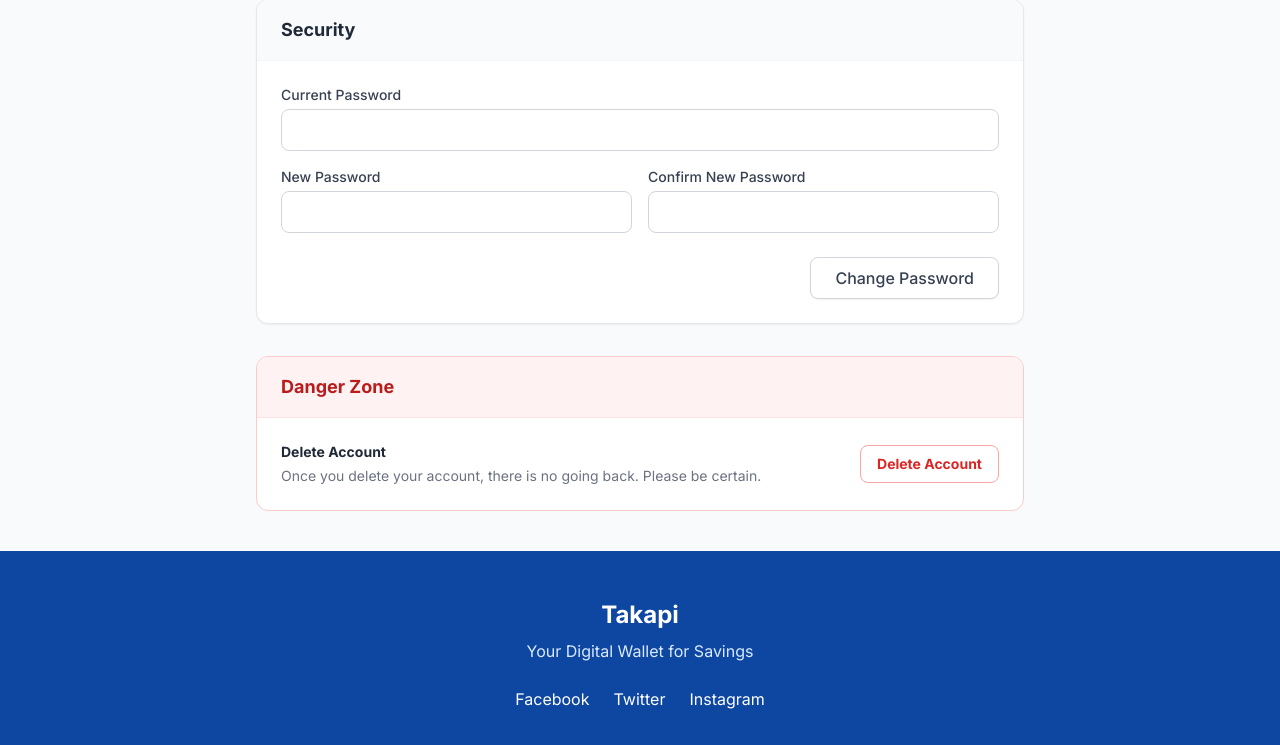
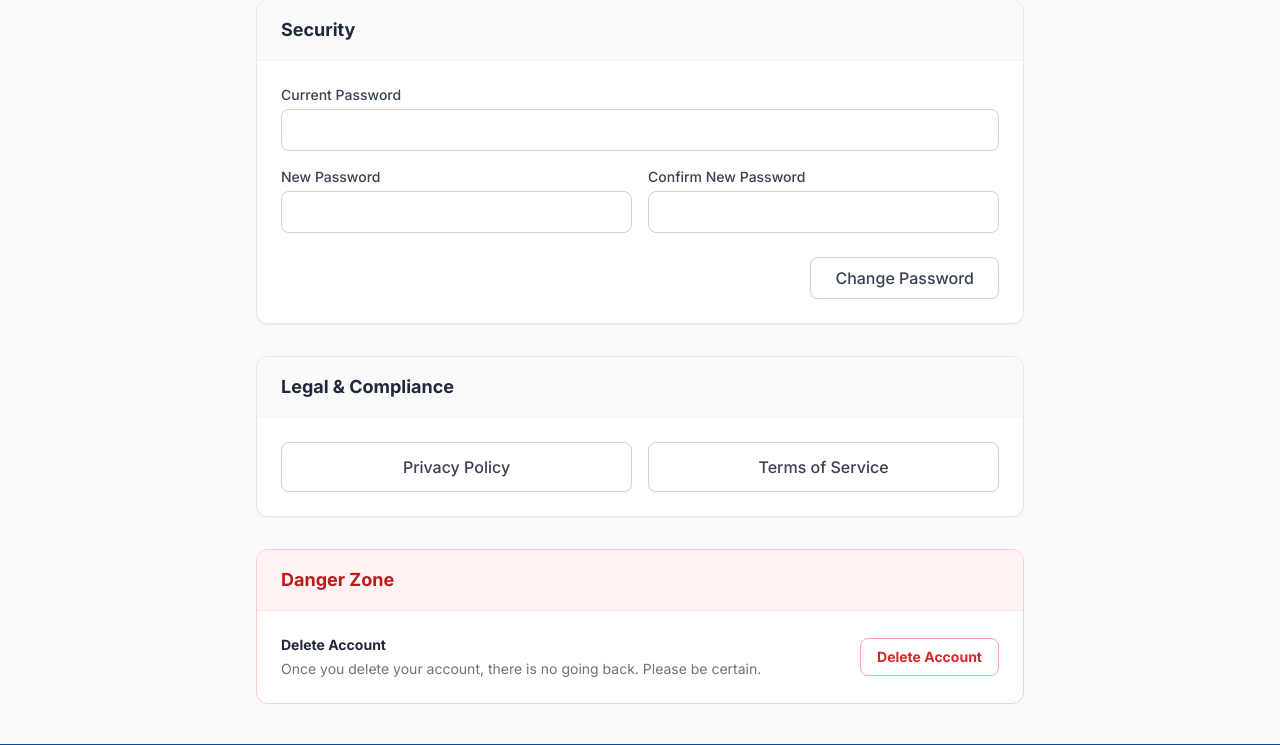
Before and after one commit to GReturn/Takapi, a Django app: template apps/user/templates/user-profile.html in a window 1280 px wide. Shown: the part 840-1585 px from the top of the page. Run offline with Django 5.2, Linux system fonts and the light colour scheme; the template is opened without the code that fills it, so the values that code supplies are empty; some libraries are stand-ins or nearby versions.

Commit message:
UX: Added privacy policy and T&C buttons and their corresponding implementation redirects

```diff
--- a/apps/user/templates/user-profile.html
+++ b/apps/user/templates/user-profile.html
@@ -179,6 +179,22 @@
                 </div>
             </div>
 
+            <div class="bg-white rounded-xl shadow-sm border border-gray-200 overflow-hidden">
+                <div class="px-6 py-4 border-b border-gray-100 bg-gray-50">
+                    <h2 class="text-lg font-bold text-gray-800">Legal & Compliance</h2>
+                </div>
+                <div class="p-6">
+                    <div class="flex flex-col sm:flex-row gap-4">
+                        <a href="{% url 'user:privacy' %}" target="_blank" class="flex-1 text-center bg-white text-gray-700 border border-gray-300 px-6 py-3 rounded-lg font-medium hover:bg-gray-50 transition shadow-sm">
+                            Privacy Policy
+                        </a>
+                        <a href="{% url 'user:terms' %}" target="_blank" class="flex-1 text-center bg-white text-gray-700 border border-gray-300 px-6 py-3 rounded-lg font-medium hover:bg-gray-50 transition shadow-sm">
+                            Terms of Service
+                        </a>
+                    </div>
+                </div>
+            </div>
+
             <div class="border border-red-200 rounded-xl overflow-hidden bg-white">
                 <div class="px-6 py-4 bg-red-50 border-b border-red-100">
                     <h2 class="text-lg font-bold text-red-700">Danger Zone</h2>
```
